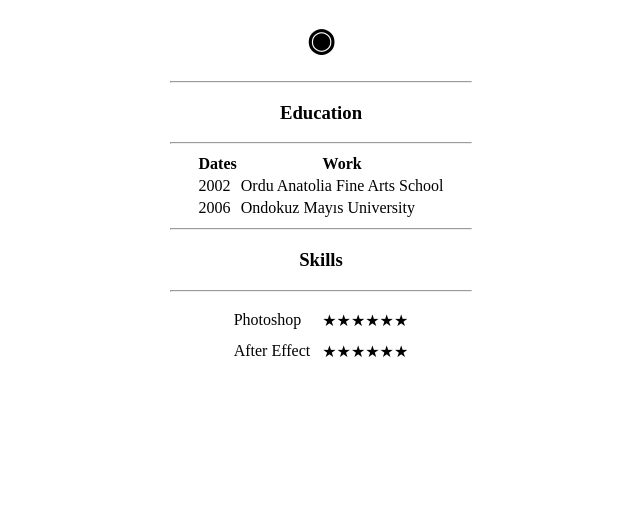
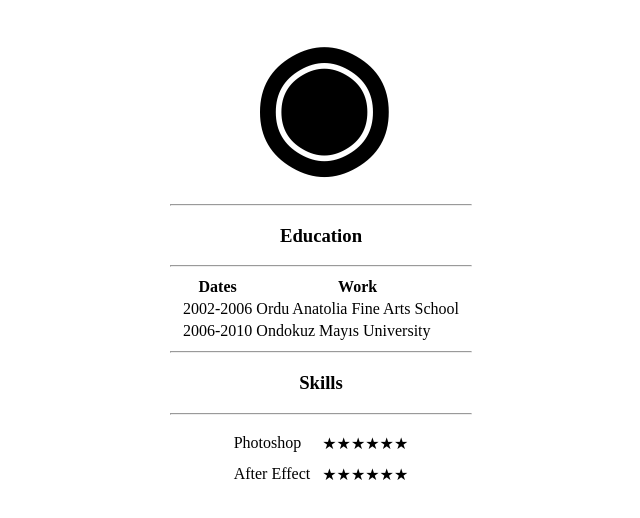
Before and after one commit to drawpoint/cv, a plain HTML site: page index.html in a window 1280 px wide. Shown: the whole page, without its empty margins (319-959 px from the left). Drawn offline with Linux system fonts and the light colour scheme.

Commit message:
Add files via upload

```diff
--- a/index.html
+++ b/index.html
@@ -8,10 +8,15 @@
     <meta http-equiv="X-UA-Compatible" content="IE=edge">
     <meta name="viewport" content="width=device-width, initial-scale=1.0">
     <title>My Portfolio</title>
+    <link rel="stylesheet" href="style.css">
 </head>
 <center>
     <body>
     <h1>◉</h1>
+    <style>
+        h1{font-size: 120pt;
+            display: inline;}
+    </style>
     <hr width="300px">
     <h3>Education</h3>
         <table>
@@ -23,11 +28,11 @@
             </thead>
             <tbody>
                 <tr>
-                    <td>2002</td>
+                    <td>2002-2006</td>
                     <td>Ordu Anatolia Fine Arts School</td>
                 </tr>
                 <tr>
-                    <td>2006</td>
+                    <td>2006-2010</td>
                     <td>Ondokuz Mayıs University</td>
                 </tr>
             </tbody>
```
